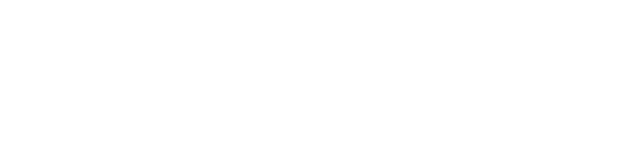
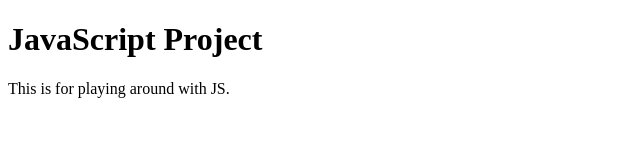
Before and after one commit to Fin0201/JavaScript-Lessons, a plain HTML site: page index.html in a window 1280 px wide. Shown: the whole page, without its empty margins (0-640 px from the left). Drawn offline with Linux system fonts and the light colour scheme.

Commit message:
Added some JavaScript

```diff
--- a/index.html
+++ b/index.html
@@ -4,7 +4,8 @@
 
     </head>
     <body>
-
+        <h1>JavaScript Project</h1>
+        <p>This is for playing around with JS.</p>
 
         <!--Added JavaScript-->
         <script src="scripts.js"></script>
--- a/scripts.js
+++ b/scripts.js
@@ -0,0 +1,8 @@
+//Print to console
+console.log("Hello!");
+console.log(4 + 4);
+
+//Variables
+var total = 14.0;
+console.log("£" + total); //Concatentation
+console.log(`The total price is £${total}.`)
```
